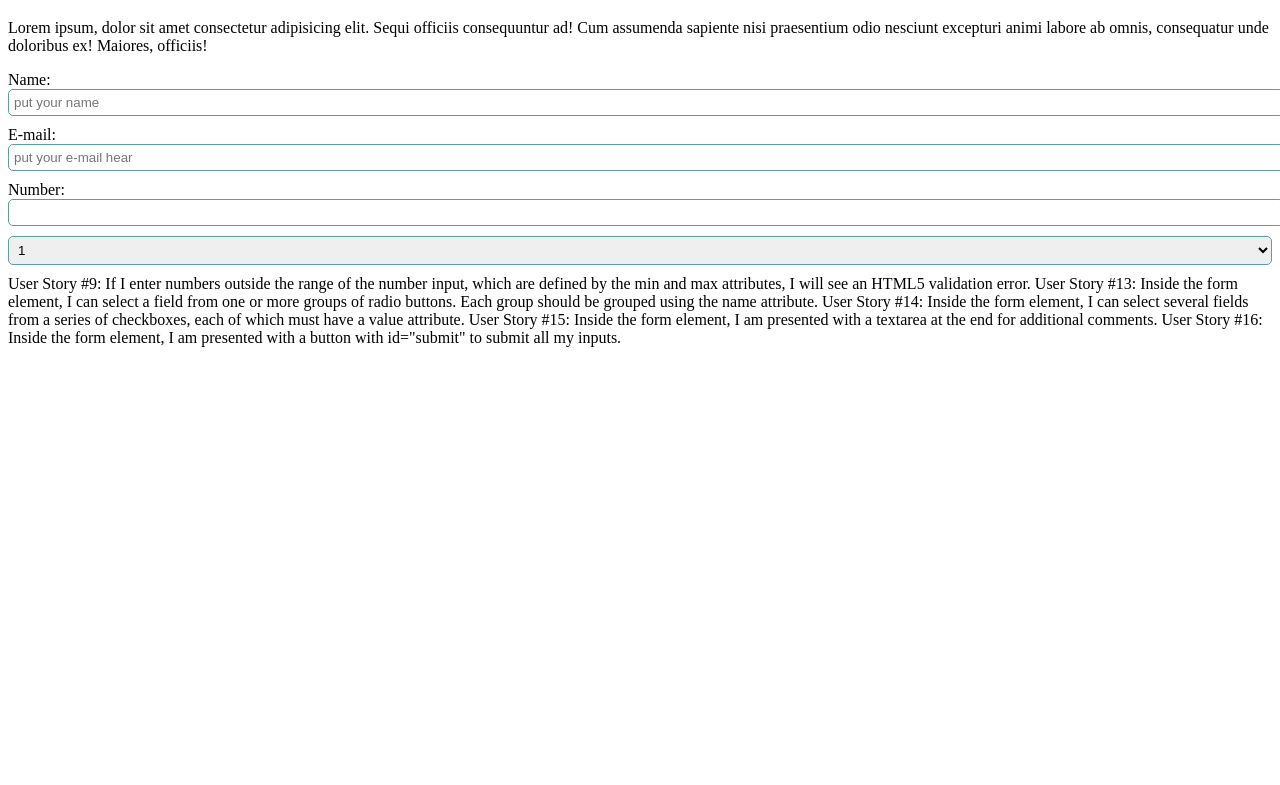
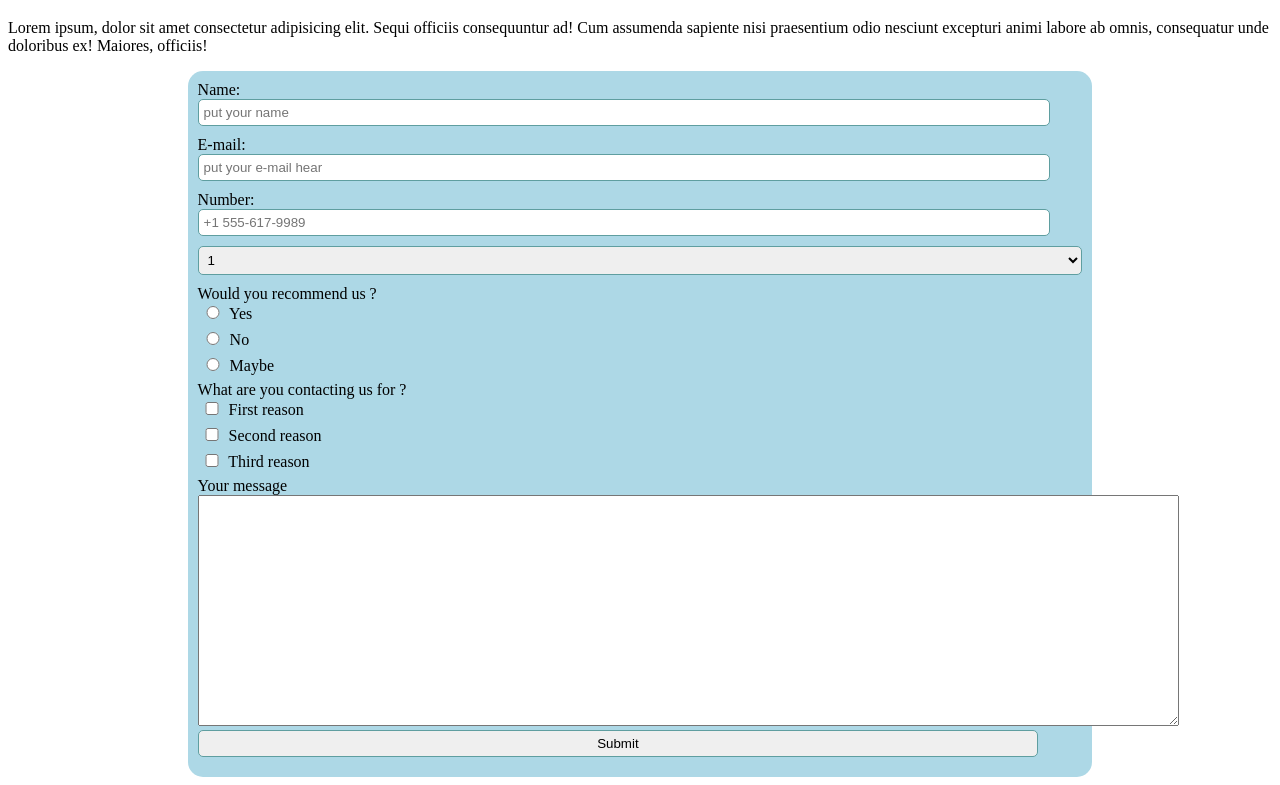
Before and after one commit to vvizzard/Sami-Zacharie-Microverse, a plain HTML site: page index.html in a window 1280 px wide. Shown: the part 61-846 px from the top of the page. Before the commit the page ends 800 px from the top, so only its background shows below. Drawn offline with Linux system fonts and the light colour scheme.

Commit message:
Done the second part

```diff
--- a/css/style.css
+++ b/css/style.css
@@ -1,11 +1,24 @@
+#survey-form {
+  display: block;
+  width: 70%;
+  margin: auto;
+  padding: 10px;
+  background-color: lightblue;
+  border-radius: 15px;
+}
+
 form input {
-    width: 100%;
+    width: 95%;
     padding: 5px;
     border-radius: 5px;
     border-style: solid;
     border-color: cadetblue;
     border-width: 1px;
     margin-bottom: 10px;
+}
+
+.checkbox{
+  width: 20px;
 }
 
 form select {
--- a/index.html
+++ b/index.html
@@ -29,29 +29,48 @@
 
     <form action="" id="survey-form">
       <label for="name" id="name-label">Name:</label>
-      <input type="text" id="name" placeholder="put your name">
+      <input type="text" id="name" placeholder="put your name" required>
+      <br>
       <label for="email" id="email-label">E-mail:</label>
-      <input type="email" id="email" placeholder="put your e-mail hear">
+      <input type="email" id="email" placeholder="put your e-mail hear" required>
+      <br>
       <label for="number" id="number-label" placeholder="Put a number">Number:</label>
-      <input type="number" id="number">
+      <input type="number" id="number" min="0" max="9999999999" placeholder="+1 555-617-9989">
+      <br>
       <label for="dropdown" id="dropdown-label"></label>
       <select name="" id="dropdown">
         <option>1</option>
         <option>2</option>
         <option>3</option>
       </select>
+      <label for="radio" id="radio">Would you recommend us ?</label>
+      <br>
+       <input type="radio" id="yes-radio" name="radio" value="yes" class="checkbox">
+       <label for="yes-radio" class="checkbox">Yes</label>
+      <br>
+       <input type="radio" id="no-radio" name="radio" value="no" class="checkbox">
+       <label for="no-radio" class="checkbox">No</label>
+      <br>
+      <input type="radio" id="maybe-radio" name="radio" value="maybe" class="checkbox">
+        <label for="maybe-radio" class="checkbox">Maybe</label>
+        <br>
+        <label for="checkbox" id="checkbox">What are you contacting us for ?</label>
+         <br>
+         <input type="checkbox" id="first" name="chck" value="first" class="checkbox">
+         <label for="first" class="checkbox">First reason</label>
+          <br>
+         <input type="checkbox" id="no-radio" name="chck" value="second" class="checkbox">
+         <label for="second" class="checkbox">Second reason</label>
+          <br>
+        <input type="checkbox" id="maybe-radio" name="chck" value="third" class="checkbox">
+          <label for="third" class="checkbox">Third reason</label>
+          <br>
+      <label for="comments">Your message</label><br>
+      <textarea id="text" name="comments" cols="120" rows="15"></textarea>
+      <br>
+      <input id="submit" type="submit" value="Submit">
     </form>
 
-
-User Story #9: If I enter numbers outside the range of the number input, which are defined by the min and max attributes, I will see an HTML5 validation error.
-
-User Story #13: Inside the form element, I can select a field from one or more groups of radio buttons. Each group should be grouped using the name attribute.
-
-User Story #14: Inside the form element, I can select several fields from a series of checkboxes, each of which must have a value attribute.
-
-User Story #15: Inside the form element, I am presented with a textarea at the end for additional comments.
-
-User Story #16: Inside the form element, I am presented with a button with id="submit" to submit all my inputs.
 
 
   </body>
```
